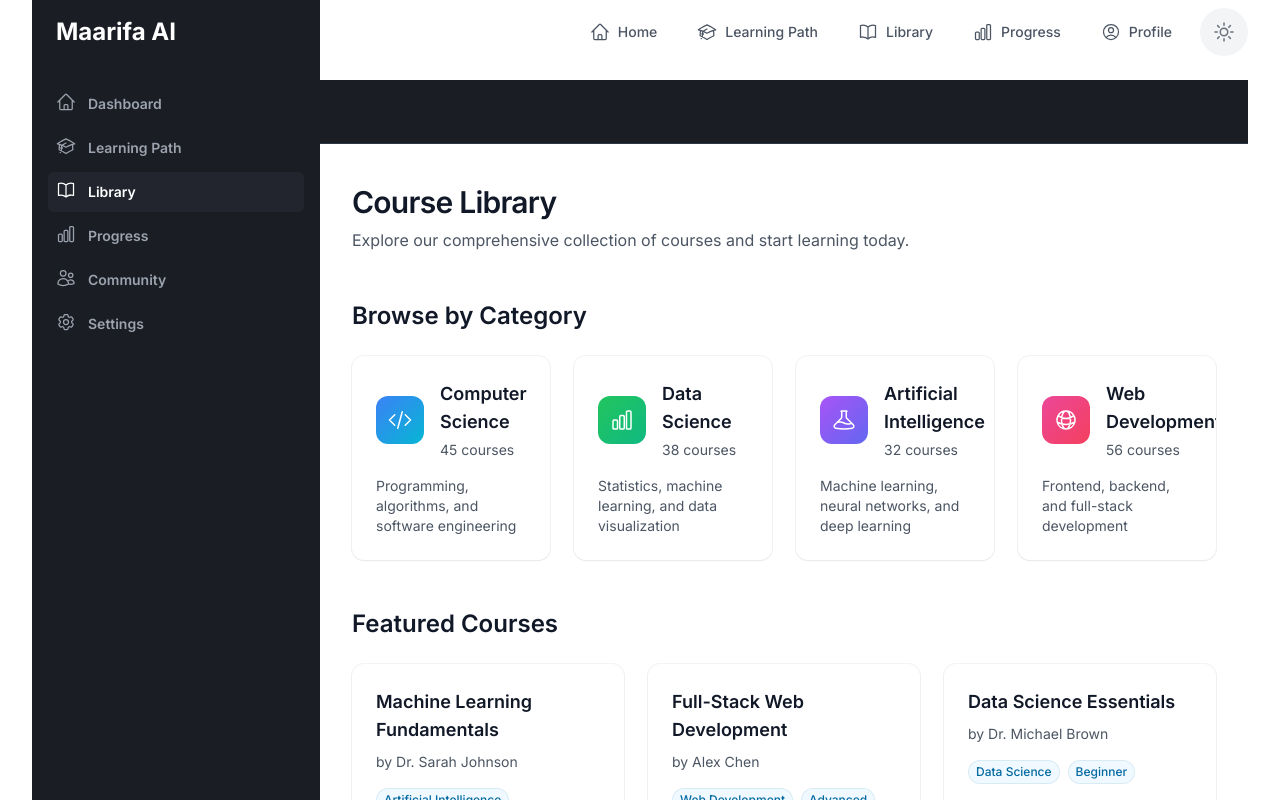
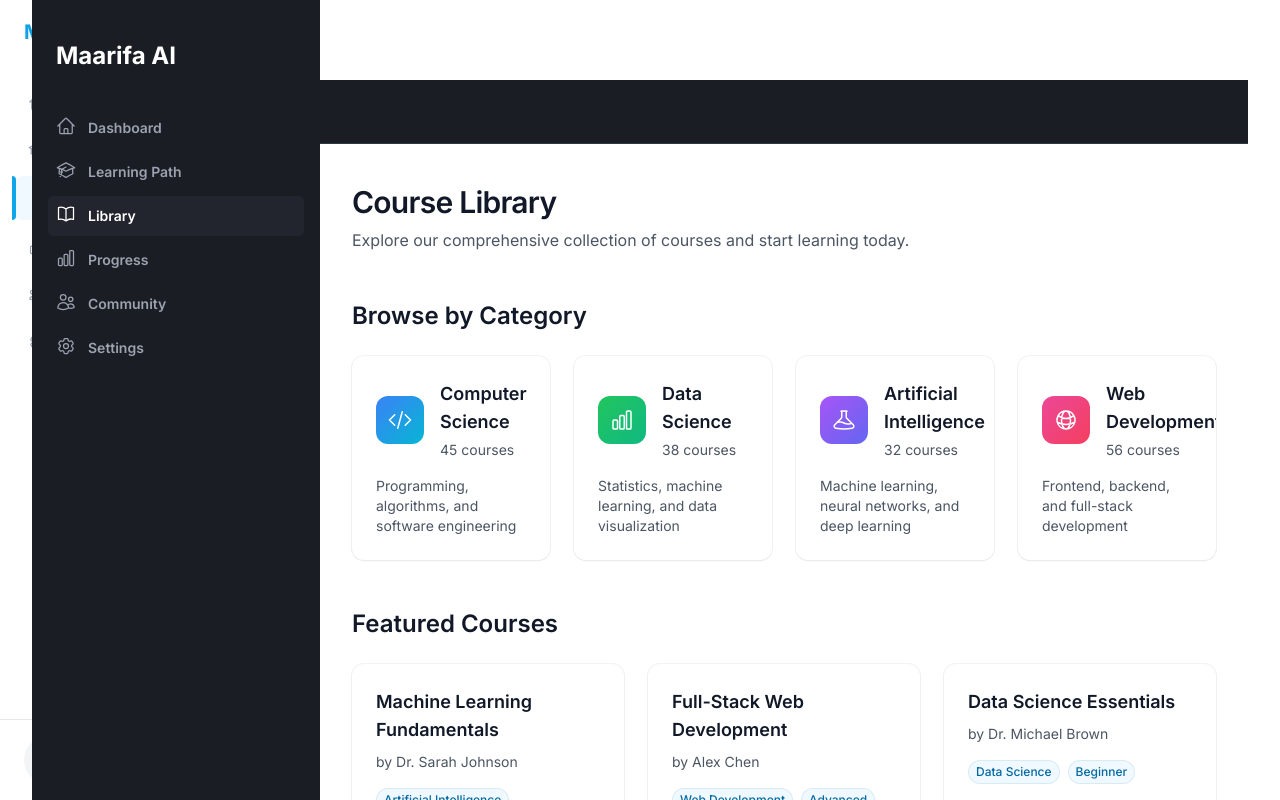
Before and after one commit to mxsafiri/Maarifa, a Next.js app in the folder frontend/: page /library in a window 1280 px wide. Shown: the top 800 px of the page. Built offline with nearby package versions, Linux system fonts and the light colour scheme.

Commit message:
feat: redesign navigation with modern sidebar
- Add fixed sidebar with active state indicators
- Improve mobile navigation with smooth animations
- Add gradient text for branding
- Enhance dark mode support
- Improve overall spacing and visual hierarchy

```diff
--- a/frontend/src/components/layout/Layout.tsx
+++ b/frontend/src/components/layout/Layout.tsx
@@ -33,7 +33,7 @@ export default function Layout({ children }: { children: React.ReactNode }) {
 
   return (
     <ThemeProvider>
-      <div className="min-h-screen bg-white text-gray-900 transition-colors dark:bg-gray-900 dark:text-white">
+      <div className="min-h-screen bg-background text-gray-900 transition-colors dark:bg-gray-900 dark:text-white">
         <Navigation />
         <motion.main
           initial={{ opacity: 0, y: 20 }}
@@ -83,7 +83,7 @@ export default function Layout({ children }: { children: React.ReactNode }) {
                         </button>
                       </div>
                     </Transition.Child>
-                    <div className="flex grow flex-col gap-y-5 overflow-y-auto bg-[#1A1D24] px-6 pb-4">
+                    <div className="flex grow flex-col gap-y-5 overflow-y-auto bg-[#1A1D24] p-6">
                       <div className="flex h-16 shrink-0 items-center">
                         <Link href="/" className="text-2xl font-bold text-white">
                           Maarifa AI
@@ -122,7 +122,7 @@ export default function Layout({ children }: { children: React.ReactNode }) {
 
           {/* Static sidebar for desktop */}
           <div className="hidden lg:fixed lg:inset-y-0 lg:z-50 lg:flex lg:w-72 lg:flex-col">
-            <div className="flex grow flex-col gap-y-5 overflow-y-auto bg-[#1A1D24] px-6 pb-4">
+            <div className="flex grow flex-col gap-y-5 overflow-y-auto bg-[#1A1D24] p-6">
               <div className="flex h-16 shrink-0 items-center">
                 <Link href="/" className="text-2xl font-bold text-white">
                   Maarifa AI
@@ -164,7 +164,7 @@ export default function Layout({ children }: { children: React.ReactNode }) {
               </button>
             </div>
 
-            <main className="py-10">
+            <main className="min-h-screen py-10">
               <div className="px-4 sm:px-6 lg:px-8">{children}</div>
             </main>
           </div>
--- a/frontend/src/components/layout/Navigation.tsx
+++ b/frontend/src/components/layout/Navigation.tsx
@@ -1,118 +1,179 @@
 import { useState, useEffect } from 'react'
 import { motion, AnimatePresence } from 'framer-motion'
 import Link from 'next/link'
+import { useRouter } from 'next/router'
 import {
+  HomeIcon,
+  AcademicCapIcon,
+  BookOpenIcon,
+  ChartBarIcon,
+  UserGroupIcon,
+  Cog6ToothIcon,
+  XMarkIcon,
   Bars3Icon,
-  XMarkIcon,
-  HomeIcon,
-  BookOpenIcon,
-  AcademicCapIcon,
-  ChartBarIcon,
-  UserCircleIcon,
 } from '@heroicons/react/24/outline'
 import ThemeToggle from '../ThemeToggle'
 
 const navigation = [
-  { name: 'Home', href: '/', icon: HomeIcon },
+  { name: 'Dashboard', href: '/', icon: HomeIcon },
   { name: 'Learning Path', href: '/learning-path', icon: AcademicCapIcon },
   { name: 'Library', href: '/library', icon: BookOpenIcon },
   { name: 'Progress', href: '/progress', icon: ChartBarIcon },
-  { name: 'Profile', href: '/profile', icon: UserCircleIcon },
+  { name: 'Community', href: '/community', icon: UserGroupIcon },
+  { name: 'Settings', href: '/settings', icon: Cog6ToothIcon },
 ]
 
 export default function Navigation() {
   const [isOpen, setIsOpen] = useState(false)
-  const [scrolled, setScrolled] = useState(false)
+  const [isMobileMenuOpen, setIsMobileMenuOpen] = useState(false)
+  const router = useRouter()
 
-  useEffect(() => {
-    const handleScroll = () => {
-      setScrolled(window.scrollY > 10)
+  const isCurrentPath = (path: string) => {
+    return router.pathname === path
   }
-    window.addEventListener('scroll', handleScroll)
-    return () => window.removeEventListener('scroll', handleScroll)
-  }, [])
 
   return (
-    <nav
-      className={`fixed left-0 right-0 top-0 z-50 transition-all duration-300 ${
-        scrolled
-          ? 'bg-white/80 backdrop-blur-lg dark:bg-gray-900/80'
-          : 'bg-transparent'
-      }`}
-    >
-      <div className="mx-auto max-w-7xl px-4 sm:px-6 lg:px-8">
-        <div className="flex h-16 items-center justify-between">
-          <div className="flex items-center">
+    <>
+      {/* Desktop Sidebar */}
+      <div className="fixed left-0 top-0 z-40 hidden h-screen w-64 transform flex-col justify-between border-r border-gray-200 bg-white transition-all duration-300 dark:border-gray-800 dark:bg-gray-900 lg:flex">
+        {/* Logo and Navigation */}
+        <div>
+          <div className="flex h-16 items-center justify-between px-6">
             <Link
               href="/"
-              className="text-2xl font-bold text-gray-900 dark:text-white"
+              className="flex items-center space-x-2 text-xl font-bold text-gray-900 dark:text-white"
             >
-              Maarifa
+              <span className="bg-gradient-to-r from-primary-500 to-primary-700 bg-clip-text text-transparent">
+                Maarifa AI
+              </span>
             </Link>
           </div>
-
-          {/* Desktop Navigation */}
-          <div className="hidden md:block">
-            <div className="ml-10 flex items-center space-x-4">
-              {navigation.map((item) => (
+          <nav className="space-y-1 px-3 py-4">
+            {navigation.map((item) => {
+              const isActive = isCurrentPath(item.href)
+              return (
                 <Link
                   key={item.name}
                   href={item.href}
-                  className="group flex items-center space-x-2 rounded-lg px-3 py-2 text-sm font-medium text-gray-600 transition-colors hover:bg-gray-100 dark:text-gray-300 dark:hover:bg-gray-800"
+                  className={`group relative flex items-center space-x-3 rounded-xl px-4 py-3 text-sm font-medium transition-all duration-200 ${
+                    isActive
+                      ? 'bg-primary-50 text-primary-600 dark:bg-primary-900/20 dark:text-primary-400'
+                      : 'text-gray-600 hover:bg-gray-50 dark:text-gray-400 dark:hover:bg-gray-800/50'
+                  }`}
                 >
-                  <item.icon className="h-5 w-5" />
+                  {isActive && (
+                    <motion.div
+                      layoutId="activeNav"
+                      className="absolute left-0 top-0 h-full w-1 rounded-r-lg bg-primary-500"
+                      initial={false}
+                      transition={{
+                        type: 'spring',
+                        stiffness: 500,
+                        damping: 30,
+                      }}
+                    />
+                  )}
+                  <item.icon
+                    className={`h-5 w-5 flex-shrink-0 transition-colors ${
+                      isActive
+                        ? 'text-primary-600 dark:text-primary-400'
+                        : 'text-gray-400 group-hover:text-gray-600 dark:text-gray-500 dark:group-hover:text-gray-300'
+                    }`}
+                  />
                   <span>{item.name}</span>
                 </Link>
-              ))}
-              <div className="ml-4">
+              )
+            })}
+          </nav>
+        </div>
+
+        {/* Bottom Section */}
+        <div className="border-t border-gray-200 px-6 py-4 dark:border-gray-800">
           <ThemeToggle />
         </div>
       </div>
+
+      {/* Mobile Navigation */}
+      <div className="fixed left-0 right-0 top-0 z-50 flex h-16 items-center justify-between border-b border-gray-200 bg-white px-4 dark:border-gray-800 dark:bg-gray-900 lg:hidden">
+        <button
+          onClick={() => setIsMobileMenuOpen(true)}
+          className="rounded-lg p-2 text-gray-600 hover:bg-gray-100 dark:text-gray-400 dark:hover:bg-gray-800"
+        >
+          <Bars3Icon className="h-6 w-6" />
+        </button>
+        <Link
+          href="/"
+          className="text-lg font-bold text-gray-900 dark:text-white"
+        >
+          Maarifa AI
+        </Link>
+        <ThemeToggle />
       </div>
 
-          {/* Mobile menu button */}
-          <div className="flex md:hidden">
-            <ThemeToggle />
+      {/* Mobile Menu Overlay */}
+      <AnimatePresence>
+        {isMobileMenuOpen && (
+          <>
+            <motion.div
+              initial={{ opacity: 0 }}
+              animate={{ opacity: 1 }}
+              exit={{ opacity: 0 }}
+              onClick={() => setIsMobileMenuOpen(false)}
+              className="fixed inset-0 z-50 bg-gray-900/50 backdrop-blur-sm"
+            />
+            <motion.div
+              initial={{ x: '-100%' }}
+              animate={{ x: 0 }}
+              exit={{ x: '-100%' }}
+              transition={{ type: 'spring', damping: 25, stiffness: 200 }}
+              className="fixed left-0 top-0 z-50 h-full w-64 bg-white p-4 shadow-xl dark:bg-gray-900"
+            >
+              <div className="flex h-full flex-col">
+                <div className="flex items-center justify-between">
+                  <Link
+                    href="/"
+                    className="text-lg font-bold text-gray-900 dark:text-white"
+                  >
+                    Maarifa AI
+                  </Link>
                   <button
-              onClick={() => setIsOpen(!isOpen)}
-              className="ml-2 inline-flex items-center justify-center rounded-md p-2 text-gray-400 hover:bg-gray-100 hover:text-gray-500 focus:outline-none focus:ring-2 focus:ring-inset focus:ring-indigo-500 dark:hover:bg-gray-800"
+                    onClick={() => setIsMobileMenuOpen(false)}
+                    className="rounded-lg p-2 text-gray-600 hover:bg-gray-100 dark:text-gray-400 dark:hover:bg-gray-800"
                   >
-              <span className="sr-only">Open main menu</span>
-              {isOpen ? (
-                <XMarkIcon className="block h-6 w-6" />
-              ) : (
-                <Bars3Icon className="block h-6 w-6" />
-              )}
+                    <XMarkIcon className="h-6 w-6" />
                   </button>
                 </div>
-        </div>
-      </div>
-
-      {/* Mobile menu */}
-      <AnimatePresence>
-        {isOpen && (
-          <motion.div
-            initial={{ opacity: 0, height: 0 }}
-            animate={{ opacity: 1, height: 'auto' }}
-            exit={{ opacity: 0, height: 0 }}
-            className="md:hidden"
-          >
-            <div className="space-y-1 px-2 pb-3 pt-2">
-              {navigation.map((item) => (
+                <nav className="mt-8 space-y-1">
+                  {navigation.map((item) => {
+                    const isActive = isCurrentPath(item.href)
+                    return (
                       <Link
                         key={item.name}
                         href={item.href}
-                  className="flex items-center space-x-2 rounded-md px-3 py-2 text-base font-medium text-gray-600 hover:bg-gray-100 hover:text-gray-900 dark:text-gray-300 dark:hover:bg-gray-800"
-                  onClick={() => setIsOpen(false)}
+                        onClick={() => setIsMobileMenuOpen(false)}
+                        className={`group flex items-center space-x-3 rounded-xl px-4 py-3 text-sm font-medium transition-all duration-200 ${
+                          isActive
+                            ? 'bg-primary-50 text-primary-600 dark:bg-primary-900/20 dark:text-primary-400'
+                            : 'text-gray-600 hover:bg-gray-50 dark:text-gray-400 dark:hover:bg-gray-800/50'
+                        }`}
                       >
-                  <item.icon className="h-5 w-5" />
+                        <item.icon
+                          className={`h-5 w-5 flex-shrink-0 transition-colors ${
+                            isActive
+                              ? 'text-primary-600 dark:text-primary-400'
+                              : 'text-gray-400 group-hover:text-gray-600 dark:text-gray-500 dark:group-hover:text-gray-300'
+                          }`}
+                        />
                         <span>{item.name}</span>
                       </Link>
-              ))}
+                    )
+                  })}
+                </nav>
               </div>
             </motion.div>
+          </>
         )}
       </AnimatePresence>
-    </nav>
+    </>
   )
 }
```
Lines whose indentation alone changed are shown as unchanged.
